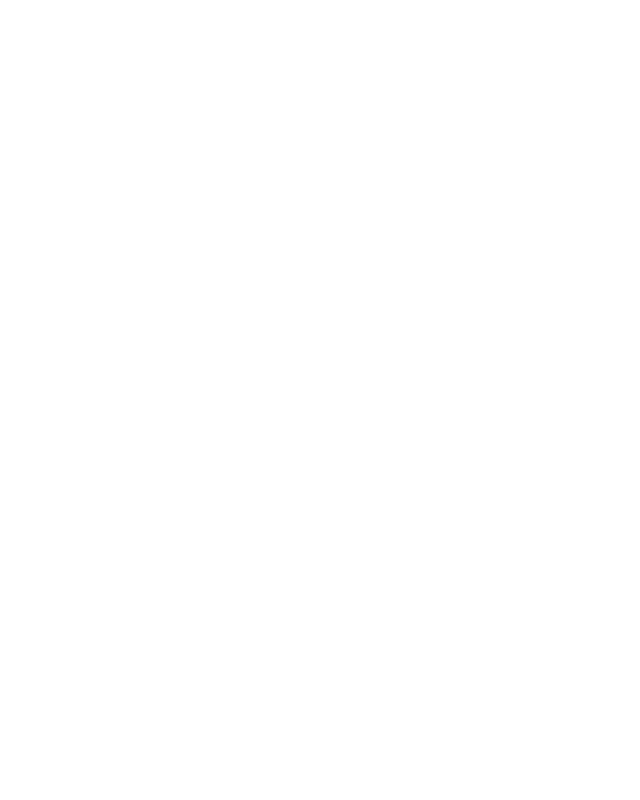
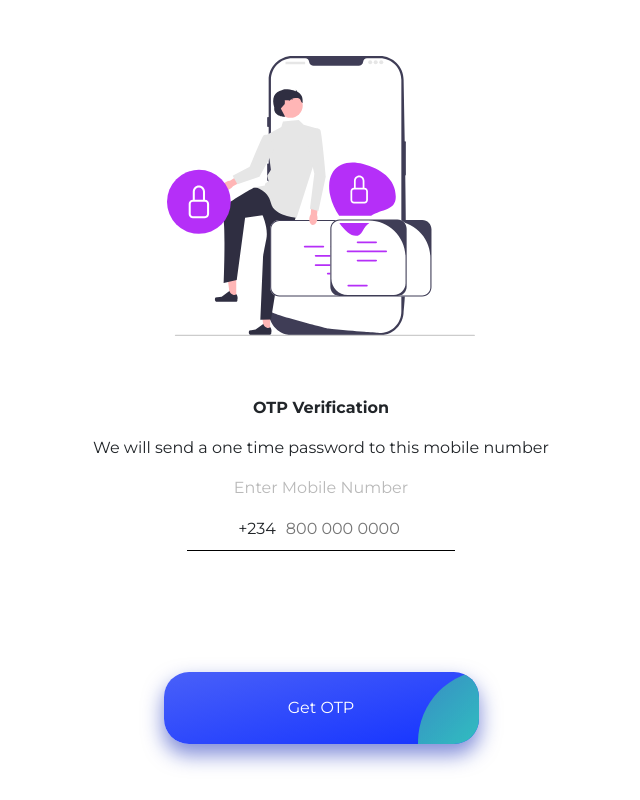
Before and after one commit to Seun-A/money, a React (Create React App) app: page /otp-num in a window 1280 px wide. Before the commit this address had no page. Shown: the whole page, without its empty margins (319-959 px from the left). Built offline with nearby package versions, Linux system fonts and the light colour scheme.

Commit message:
OTP Pages

```diff
--- a/src/App.css
+++ b/src/App.css
@@ -8,9 +8,8 @@
 
 body {
   margin: 0;
-  font-family: -apple-system, BlinkMacSystemFont, 'Segoe UI', 'Roboto', 'Oxygen',
-    'Ubuntu', 'Cantarell', 'Fira Sans', 'Droid Sans', 'Helvetica Neue',
-    sans-serif;
+  background: white;
+  font-family: 'Montserrat', sans-serif;
   -webkit-font-smoothing: antialiased;
   -moz-osx-font-smoothing: grayscale;
 }
@@ -18,5 +17,5 @@ body {
 .App {
   width: 100vw;
   height: 100vh;
-  overflow: hidden;
+  overflow: hidden !important;
 }
--- a/src/components/buttons/buttons.component.js
+++ b/src/components/buttons/buttons.component.js
@@ -1,7 +1,7 @@
 import './buttons.style.scss'
 
 
-const Button = ({ type }) => {
+const Button = ({ type, label }) => {
     // Remove any special characters in type
     const retype = type.toLowerCase().replace(/[^a-zA-Z ]/g, "")
 
@@ -12,8 +12,8 @@ const Button = ({ type }) => {
     return (
         <div className={`btn ${classType[1]}`}>
             <div className='main'>
-                <span>{classType[0]}</span>
-                <span className="material-symbols-outlined">arrow_right_alt</span>
+                { label ? <span className=''>{label}</span> : <span>{classType[0]}</span> }
+                { label ? null : <span className="material-symbols-outlined">arrow_right_alt</span> }
             </div>
             <span className='circle'></span>
         </div>
--- a/src/index.js
+++ b/src/index.js
@@ -7,10 +7,13 @@ import {
   Routes,
   Route
 } from "react-router-dom";
+
 import App from './App';
 import SignInPage from './pages/sign-in/sign-in.page';
 import SignUpPage from './pages/sign-up/sign-up.componenet';
 import WelcomePage from './pages/welcome-page/welcome.page';
+import OtpPage from './pages/otp/otp.page';
+
 
 const root = ReactDOM.createRoot(document.getElementById('root'));
 root.render(
@@ -21,6 +24,8 @@ root.render(
         <Route path="/welcome" element={<WelcomePage />} />
         <Route path="/signin" element={<SignInPage />} />
         <Route path="/signup" element={<SignUpPage />} />
+        <Route path="/otp-num" element={<OtpPage variation='otp-num' />} />
+        <Route path="/otp-pin" element={<OtpPage variation='otp-pin' />} />
       </Routes>
     </BrowserRouter>
   </React.StrictMode>
--- /dev/null
+++ b/src/pages/otp/otp.page.jsx
@@ -0,0 +1,57 @@
+import './otp.style.scss'
+import undraw from './otp-img.svg'
+import Button from '../../components/buttons/buttons.component'
+import { Link } from 'react-router-dom'
+
+
+
+const OtpPage = ({ variation }) => (
+  <div className='otp-page otp-page-1 d-flex flex-column align-items-center'>
+    <img src={undraw} alt='otp-img' className='otp-img'/>
+
+    <div className='otp-title'><strong>OTP Verification</strong></div>
+
+    {
+      variation === 'otp-num' ? (
+        <>
+          <div className='otp-info m-3 text-center'>We will send a one time password to this mobile number</div>
+
+          <div className='otp-instruction'>Enter Mobile Number</div>
+          <div className='otp-number-input m-2 bg-dange d-flex justify-content-center'>
+            <div className='code bg-dange d-flex align-items-center'>+234</div>
+            <input
+            className='bg-warnin'
+              id='phone-number-input'
+              type='tel'
+              placeholder='800 000 0000'
+              maxLength={10}
+            />
+          </div>
+
+          <Link to='/otp-pin' className="d-flex justify-content-center">
+            <Button type='sign-in' label='Get OTP' className='otp-btn'></Button>
+          </Link>
+        </>
+      )
+      : variation === 'otp-pin' ? (
+        <>
+          <div className='otp-info m-3 text-center'>Enter the OTP end to <strong>+234 808 240 4024</strong></div>
+
+          <input className='otp-pin mt-4' type="tel" maxLength="4" placeholder={1234} />
+          <div className='resend mt-4'><strong>
+            <span className='text-secondary'>Didn't receive OTP? </span>
+            <a className='link-primary' href='##'>Resend OTP</a>
+          </strong></div>
+
+          <Link to='/' className="d-flex justify-content-center">
+            <Button type='sign-in' label='Verify' className='otp-btn'></Button>
+          </Link>
+        </>
+      ) : null
+    }
+  </div>
+)
+
+
+
+export default OtpPage
--- /dev/null
+++ b/src/pages/otp/otp.style.scss
@@ -0,0 +1,54 @@
+.otp-page {
+  height: 100vh;
+
+  .otp-img {
+    height: 35vh;
+    margin: 7vh 0 7.5vh 0;
+  }
+
+  .otp-info { width: 90vw; }
+  .otp-instruction { color: #B9B9B9; }
+  .otp-number-input {
+    border-bottom: 1px solid black;
+    // width: 68vw;
+    box-sizing: border-box;
+    // text-align: center !important;
+    padding: 1vh 4vw;
+    .code {
+      margin-right: 0.5rem;
+    }
+    input {
+      border: none;
+      width: 7.5rem;
+    }
+  }
+
+  .btn {
+    position: absolute;
+    bottom: 7vh;
+
+    .main {
+      display: flex;
+      justify-content: center;
+    }
+  }
+}
+
+.otp-pin-container {
+  width: 10rem;
+
+}
+.otp-pin {
+
+  width: 8rem;
+  border: none;
+  border-bottom: solid 0.1rem black;
+  text-align: center;
+  font-size: 2rem;
+  letter-spacing: 0.6rem;
+  transition: border 0.5s;
+
+  &:focus {
+    border-bottom: solid 0.1rem #2743FD;
+  }
+}
--- a/src/pages/sign-in/sign-in.page.js
+++ b/src/pages/sign-in/sign-in.page.js
@@ -20,8 +20,9 @@ const SignInPage = () => (
             <ForgotMessage />
         </div>
 
-        <Button type='signin' />
-
+            <Link to='/otp-num' className="d-flex justify-content-center">
+                <Button type='signin' />
+            </Link>
     </div>
 )
 
--- a/src/pages/sign-in/sign-in.style.scss
+++ b/src/pages/sign-in/sign-in.style.scss
@@ -4,6 +4,7 @@
     justify-content: space-between;
 
     height: 100vh;
+    overflow: hidden !important;
     padding: 45px 35px 60px;
 
     .form {
--- a/src/pages/sign-up/sign-up.componenet.js
+++ b/src/pages/sign-up/sign-up.componenet.js
@@ -17,7 +17,9 @@ const SignUpPage = () => (
             <Input type='email' status='error' />
         </div>
 
-        <Button type='signup' />
+        <Link to='/otp-num' className="d-flex justify-content-center">
+            <Button type='signup' />
+        </Link>
     </div>
 )
 
```
Also changed, not shown: src/pages/otp/otp-img.svg (added).
